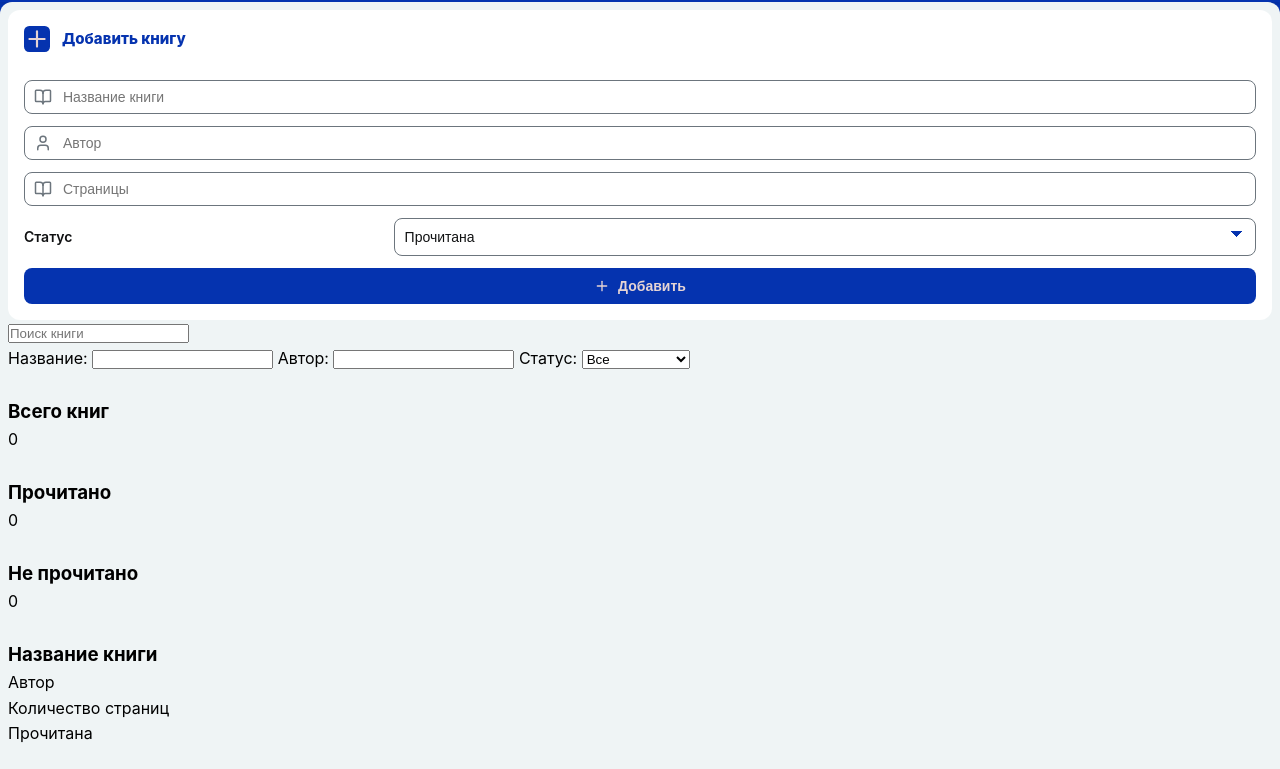
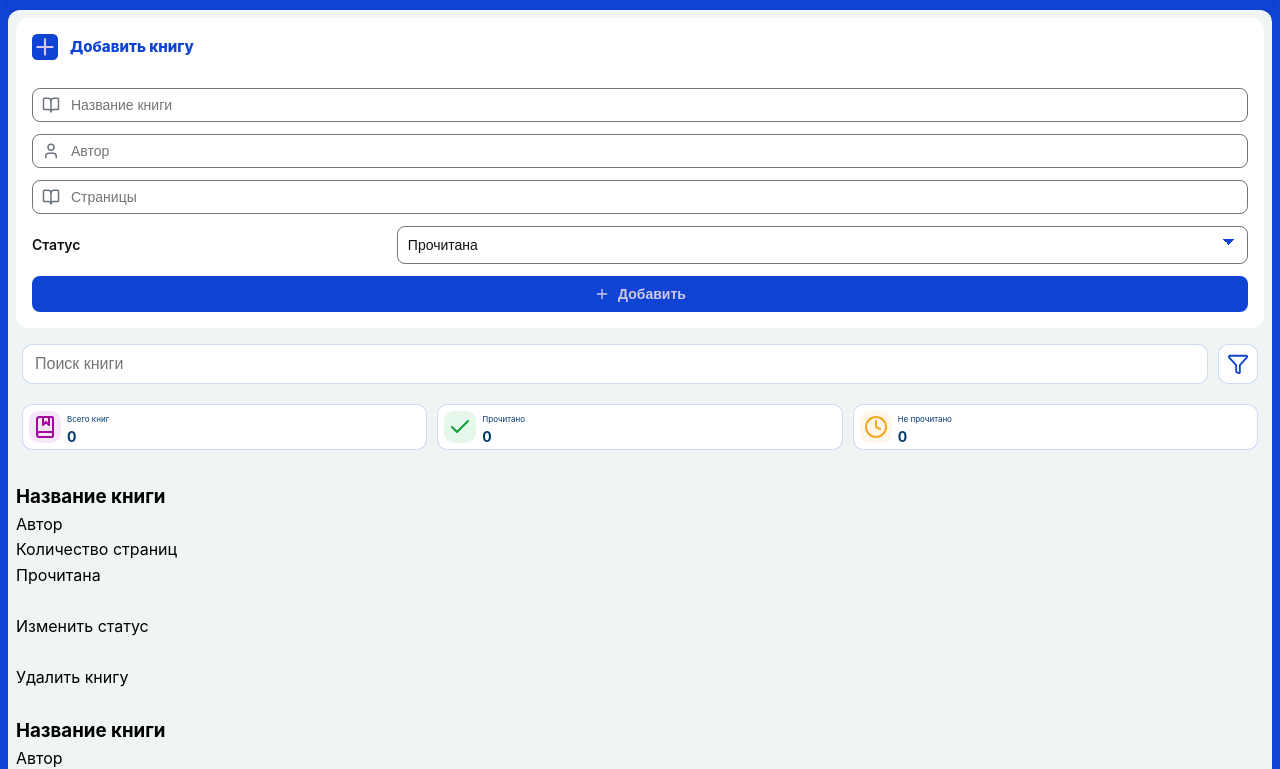
Before and after one commit to pavel-2009/library_manager, a plain HTML site: page index.html in a window 1280 px wide. Shown: the part 57-826 px from the top of the page. Drawn offline with Linux system fonts and the light colour scheme.

Commit message:
fixed stats and search

```diff
--- a/index.html
+++ b/index.html
@@ -28,18 +28,6 @@
             <svg xmlns="http://www.w3.org/2000/svg" width="24" height="24" viewBox="0 0 24 24" fill="none" stroke="currentColor" stroke-width="2" stroke-linecap="round" stroke-linejoin="round" class="lucide lucide-cloud-download-icon lucide-cloud-download"><path d="M12 13v8l-4-4"/><path d="m12 21 4-4"/><path d="M4.393 15.269A7 7 0 1 1 15.71 8h1.79a4.5 4.5 0 0 1 2.436 8.284"/></svg>
         </button>
     </header>
-
-    <script>
-        const navToggle = document.querySelector('.nav-toggle');
-        const nav = document.querySelector('#site-nav');
-
-        if (navToggle && nav) {
-            navToggle.addEventListener('click', () => {
-                const isOpen = nav.classList.toggle('is-open');
-                navToggle.setAttribute('aria-expanded', String(isOpen));
-            });
-        }
-    </script>
 
     <main class="main">
         <section class="add_form">
@@ -76,6 +64,7 @@
 
         <article class="book_search">
             <input type="text" class="book_search__input" placeholder="Поиск книги">
+            <svg class="book_search__filters_icon" xmlns="http://www.w3.org/2000/svg" width="24" height="24" viewBox="0 0 24 24" fill="none" stroke="currentColor" stroke-width="2" stroke-linecap="round" stroke-linejoin="round" class="lucide lucide-funnel-icon lucide-funnel"><path d="M10 20a1 1 0 0 0 .553.895l2 1A1 1 0 0 0 14 21v-7a2 2 0 0 1 .517-1.341L21.74 4.67A1 1 0 0 0 21 3H3a1 1 0 0 0-.742 1.67l7.225 7.989A2 2 0 0 1 10 14z"/></svg>
             <div class="filters">
                 <label for="genre" class="filters__label">Название:</label>
                 <input type="text" id="genre" class="filters__input">
@@ -93,27 +82,27 @@
         </article>
 
         <article class="basic_statistics">
-            <div class="books_statistics__all">
-                <img src="" alt="" class="books_statistics__all-img">
-                <div class="books_statistics__all-text">
-                    <h3 class="books_statistics__all-h3">Всего книг</h3>
-                    <p class="books_statistics__all-p">0</p>
+            <div class="books_statistics">
+                <svg class="books_statistics__all-img" xmlns="http://www.w3.org/2000/svg" width="24" height="24" viewBox="0 0 24 24" fill="none" stroke="currentColor" stroke-width="2" stroke-linecap="round" stroke-linejoin="round" class="lucide lucide-book-marked-icon lucide-book-marked"><path d="M10 2v8l3-3 3 3V2"/><path d="M4 19.5v-15A2.5 2.5 0 0 1 6.5 2H19a1 1 0 0 1 1 1v18a1 1 0 0 1-1 1H6.5a1 1 0 0 1 0-5H20"/></svg>
+                <div class="books_statistics__text">
+                    <p class="books_statistics__h3">Всего книг</p>
+                    <p class="books_statistics__p">0</p>
                 </div>
             </div>
 
-            <div class="books_statistics__read">
-                <img src="" alt="" class="books_statistics__read-img">
-                <div class="books_statistics__read-text">
-                    <h3 class="books_statistics__read-h3">Прочитано</h3>
-                    <p class="books_statistics__read-p">0</p>
+            <div class="books_statistics">
+                <svg class="books_statistics__read-img" xmlns="http://www.w3.org/2000/svg" width="24" height="24" viewBox="0 0 24 24" fill="none" stroke="currentColor" stroke-width="2" stroke-linecap="round" stroke-linejoin="round" class="lucide lucide-check-icon lucide-check"><path d="M20 6 9 17l-5-5"/></svg>
+                <div class="books_statistics__text">
+                    <p class="books_statistics__h3">Прочитано</p>
+                    <p class="books_statistics__p">0</p>
                 </div>
             </div>
 
-            <div class="books_statistics__unread">
-                <img src="" alt="" class="books_statistics__unread-img">
-                <div class="books_statistics__unread-text">
-                    <h3 class="books_statistics__unread-h3">Не прочитано</h3>
-                    <p class="books_statistics__unread-p">0</p>
+            <div class="books_statistics">
+                <svg class="books_statistics__unread-img" xmlns="http://www.w3.org/2000/svg" width="24" height="24" viewBox="0 0 24 24" fill="none" stroke="currentColor" stroke-width="2" stroke-linecap="round" stroke-linejoin="round" class="lucide lucide-clock-icon lucide-clock"><circle cx="12" cy="12" r="10"/><path d="M12 6v6l4 2"/></svg>
+                <div class="books_statistics__text">
+                    <p class="books_statistics__h3">Не прочитано</p>
+                    <p class="books_statistics__p">0</p>
                 </div>
             </div>
         </article>
--- a/styles.css
+++ b/styles.css
@@ -3,3 +3,5 @@
 @import "styles/header.css";
 @import "styles/main.css";
 @import "styles/add_form.css";
+@import "styles/search.css";
+@import "styles/stats.css";
--- a/styles/base.css
+++ b/styles/base.css
@@ -1,9 +1,9 @@
 /* Базовые настройки стилей для всей страницы */
 :root {
     /* Цвет общего тона страницы (темно-синий) */
-    --primary-color: #0533af;
+    --primary-color: #0f43d3;
     /* Цвет текста */
-    --text-color__on-blue: #e6d4d4;
+    --text-color__on-blue: #d3c8e4;
     --text-color__on-white: #073b6f;
     --text-color__titles: #101112;
     --text-color__placeholder: #6c757d;
@@ -20,7 +20,7 @@
     /* Цвет фона */
     --background-color__on-dark: #111827;
 }
-
+Pashka11221983
 *,
 *::before,
 *::after,
--- /dev/null
+++ b/styles/search.css
@@ -0,0 +1,75 @@
+/* Стили для секции поиска */
+
+.book_search {
+  display: flex;
+  justify-content: space-between;
+  flex-direction: row;
+  align-items: center;
+  margin: 16px 6px 6px 6px;
+  gap: 10px;
+  flex-wrap: wrap;
+}
+
+.book_search__input {
+  flex: 1;
+  width: 80%;
+  padding: 10px 12px;
+  border: 1px solid rgba(15, 67, 211, 0.2);
+  border-radius: 10px;
+  box-shadow: none;
+  font-size: 16px;
+  color: var(--text-color__on-white);
+  background-color: #fff;
+}
+
+.book_search__input:focus {
+  outline: none;
+  border-color: var(--primary-color);
+}
+
+.book_search__filters_icon {
+  cursor: pointer;
+  margin-left: 0;
+  width: 22px;
+  height: 22px;
+  border: 1px solid rgba(15, 67, 211, 0.2);
+  border-radius: 10px;
+  padding: 8px;
+  box-shadow: none;
+  background-color: white;
+  color: var(--primary-color);
+}
+
+.filters {
+  display: none;
+  flex-wrap: wrap;
+  align-items: center;
+  gap: 8px;
+  width: 100%;
+  margin-top: 8px;
+  padding: 10px 12px;
+  border: 1px solid rgba(15, 67, 211, 0.15);
+  border-radius: 10px;
+  background-color: rgba(255, 255, 255, 0.7);
+}
+
+.filters__label {
+  font-size: 14px;
+  color: var(--text-color__on-white);
+}
+
+.filters__input,
+.filters__select {
+  padding: 8px 10px;
+  border: 1px solid rgba(15, 67, 211, 0.2);
+  border-radius: 8px;
+  background-color: #fff;
+  color: var(--text-color__on-white);
+  font-size: 14px;
+}
+
+.filters__input:focus,
+.filters__select:focus {
+  outline: none;
+  border-color: var(--primary-color);
+}
--- /dev/null
+++ b/styles/stats.css
@@ -0,0 +1,66 @@
+/* Стили для секции статистики */
+
+.basic_statistics {
+    display: flex;
+    justify-content: space-between;
+    margin: 20px 6px 6px 6px;
+    gap: 10px;
+}
+
+.books_statistics {
+    display: flex;
+    flex-direction: row;
+    align-items: center;
+    gap: 6px;
+    justify-content: space_around;
+    width: 100%;
+    padding: 5px 6px;
+    border: 1px solid rgba(15, 67, 211, 0.2);
+    border-radius: 10px;
+    box-shadow: none;
+    background-color: #fff;
+}
+
+.books_statistics__all-img {
+    color: #a0069e;
+    padding: 4px;
+    background-color: rgba(174, 11, 199, 0.1);
+    border-radius: 10px;
+}
+
+.books_statistics__read-img {
+    color: #07a133;
+    padding: 4px;
+    background-color: rgba(6, 183, 56, 0.1);
+    border-radius: 10px;
+}
+
+.books_statistics__unread-img {
+    color: #f5a623;
+    padding: 4px;
+    background-color: rgba(245, 166, 35, 0.1);
+    border-radius: 10px;
+}
+
+.books_statistics__text {
+    display: flex;
+    flex-direction: column;
+    justify-content: flex-end;
+    gap: 6px;
+    min-height: 34px;
+}
+
+.books_statistics__h3 {
+    font-size: 8px;
+    line-height: 1.1;
+    color: var(--text-color__on-white);
+    margin: 0;
+}
+
+.books_statistics__p {
+    font-size: 14px;
+    font-weight: bold;
+    line-height: 1;
+    color: var(--text-color__on-white);
+    margin: 0;
+}
```
